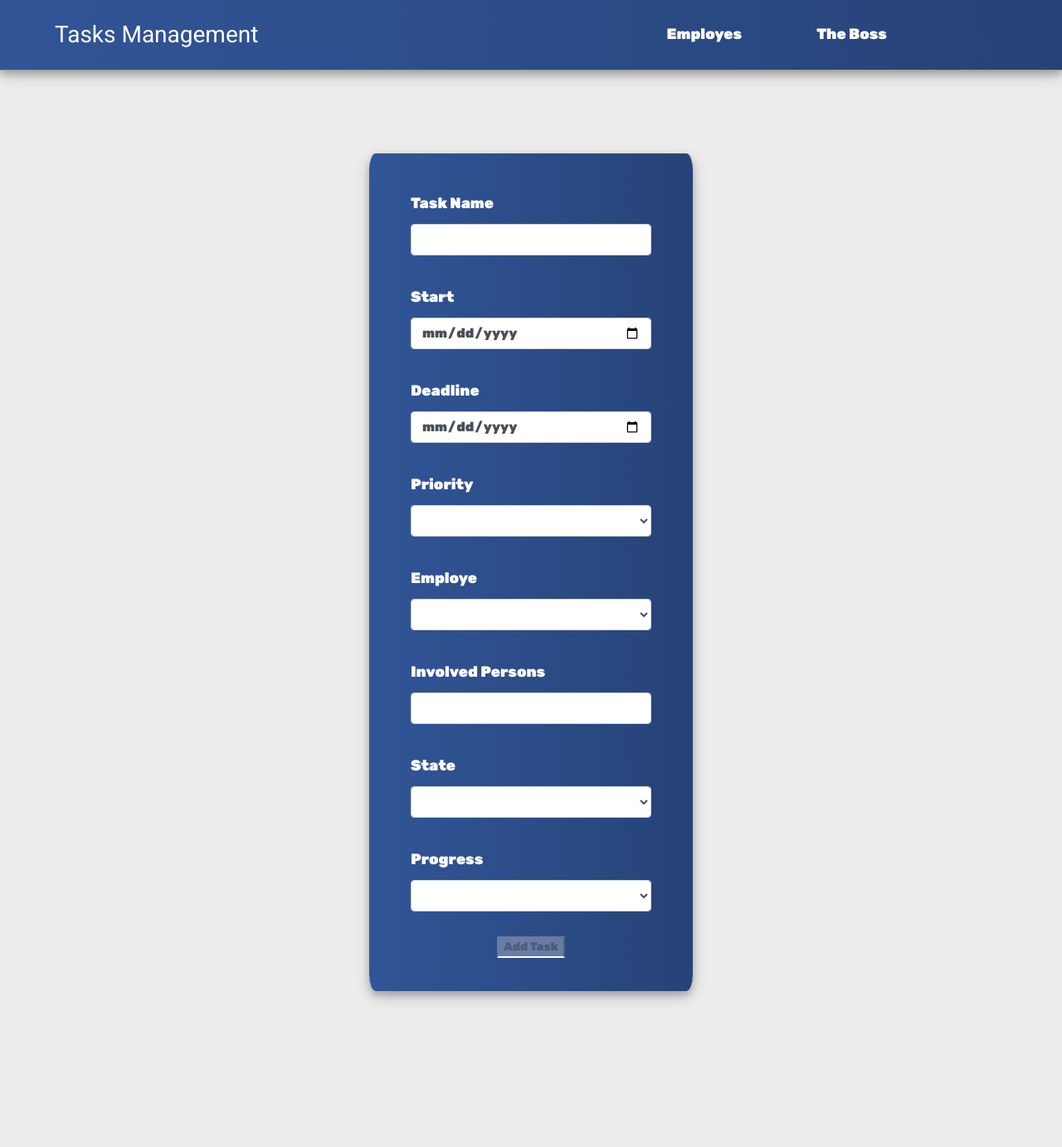
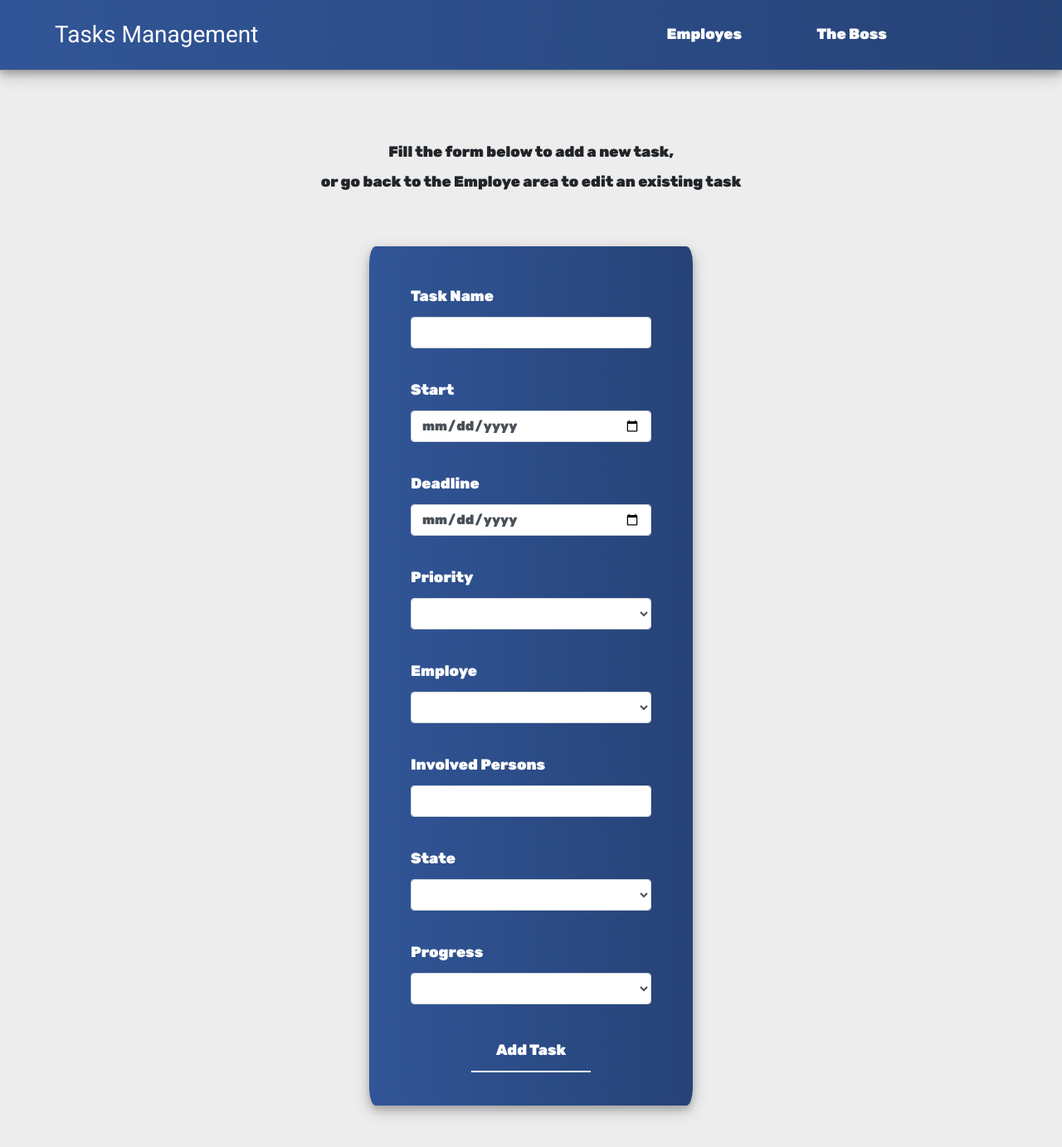
Before and after one commit to lucainovosky/task, an Angular app: page /boss in a window 1280 px wide. Shown: the whole page at 83% size. Before the commit the page ends 1245 px from the top, so only its background shows below. Built offline with nearby package versions, Linux system fonts and the light colour scheme.

Commit message:
minor changes

```diff
--- a/src/app/boss/auth/auth.component.html
+++ b/src/app/boss/auth/auth.component.html
@@ -7,9 +7,8 @@
         type="user"
         id="user"
         class="form-control"
-        ngModel
+        ngModel="admin"
         name="user"
-        placeholder="admin"
         required>
       </div>
       <div class="form-group">
@@ -17,9 +16,8 @@
         <input type="password"
         id="password"
         class="form-control"
-        ngModel
+        ngModel="admin"
         name="password"
-        placeholder="admin"
         required>
       </div>
       <!--se true mostro login-->
--- a/src/app/boss/boss.component.css
+++ b/src/app/boss/boss.component.css
@@ -0,0 +1,7 @@
+p {
+  margin-top: 80px;
+  text-align: center;
+  margin-bottom: -20px;
+  font-size: 18px;
+  line-height: 36px;
+}
--- a/src/app/boss/boss.component.html
+++ b/src/app/boss/boss.component.html
@@ -1,3 +1,4 @@
 <div class="col-12">
+  <p>Fill the form below to add a new task,<br>or go back to the Employe area to edit an existing task</p>
     <app-task-form></app-task-form>
 </div>
--- a/src/app/boss/task-form/task-form.component.html
+++ b/src/app/boss/task-form/task-form.component.html
@@ -120,7 +120,7 @@
     </select>
 
     <button type="submit"
-    class="form-button center-btn"
+    class="form-button center-btn button"
     [disabled]="!employeForm.valid">
       Add Task
     </button>
--- a/src/app/employe-shared-functions/list-state.ts
+++ b/src/app/employe-shared-functions/list-state.ts
@@ -1 +1 @@
-export const State = ['Blocked','In Progress','Ended']
+export const State = ['blocked','in progress','ended']
```
